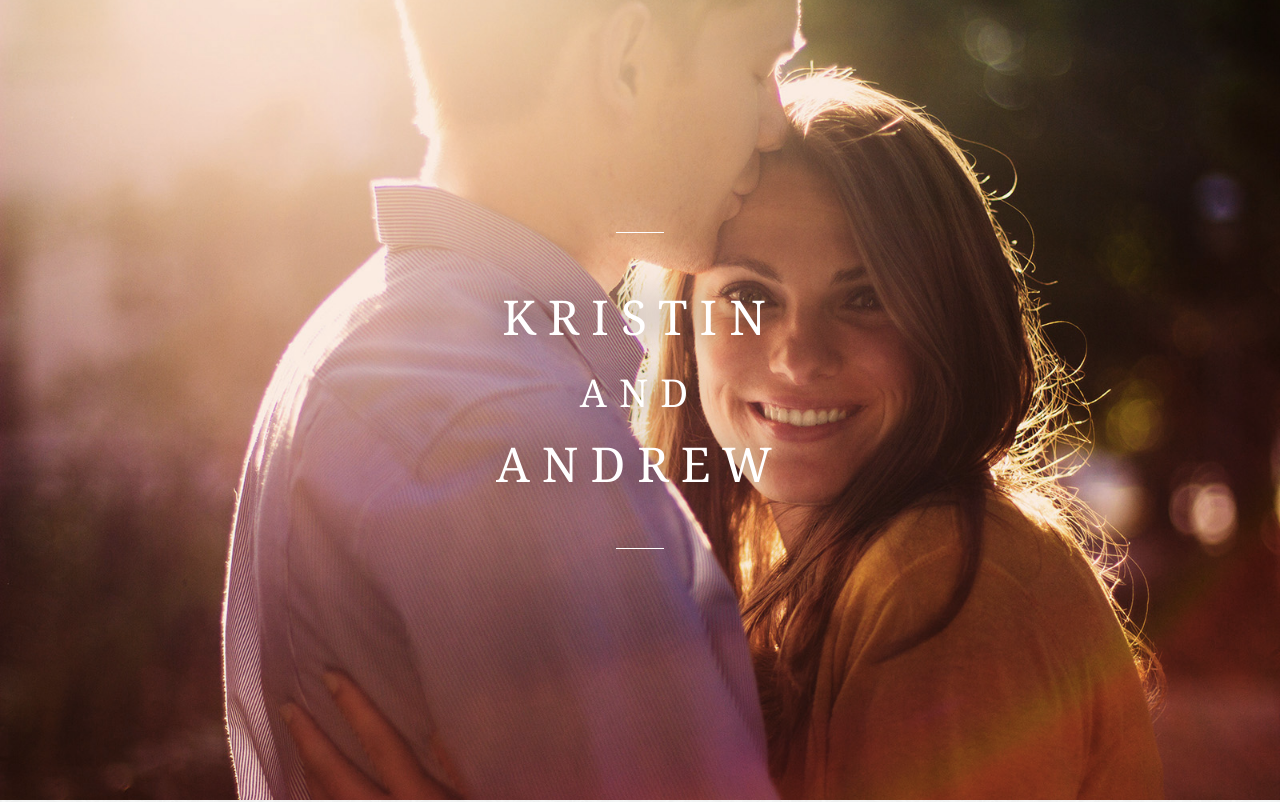
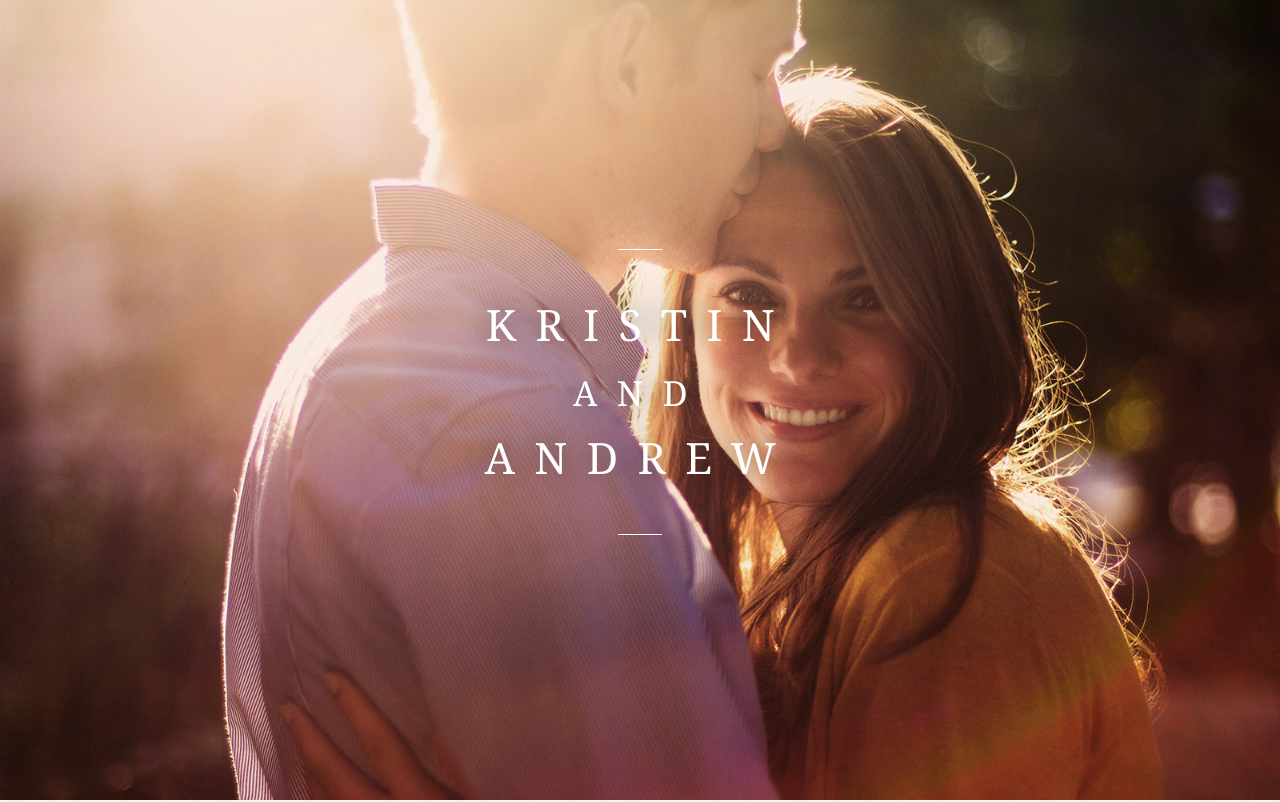
Before and after one commit to aspencer116/kristin-and-andrew, a website: page index.html in a window 1280 px wide. Shown: the top 802 px of the page. Drawn offline with Linux system fonts and the light colour scheme; a web font is replaced by a local one.

Commit message:
fix: add div around hero text to contain it

```diff
--- a/index.html
+++ b/index.html
@@ -30,7 +30,9 @@
 </head>
 <body>
   <section class="hero">
-    <h1 class="hero--headline">Kristin <small>and</small> Andrew</h1>
+    <div class="hero--container">
+      <h1 class="hero--headline">Kristin <small>and</small> Andrew</h1>
+    </div>
   </section>
   <section class="welcome">
     <div class="welcome--contain">
--- a/scss/modules/_hero.scss
+++ b/scss/modules/_hero.scss
@@ -6,21 +6,30 @@
   background-size: cover;
 }
 
+.hero--container {
+  width: 10em; //240px
+  margin: 0 auto;
+  display: block;
+
+  @media ($bp-larger-than-phablet) {
+    width: 15em; //240px
+  }
+}
+
 .hero--headline {
   text-align: center;
   color: #fff;
   font-family: $f-serif;
   font-weight: 300;
-  font-size: 1.5em;
+  font-size: 1.25em;
   line-height: 1.5em;
   padding-top: calc(50vh - 4.5em); //center the words vertically
   text-shadow: 0 0 0.75em rgba(0, 0, 0, 0.75);
-  letter-spacing: 0.25em;
+  letter-spacing: 0.45em;
   text-transform: uppercase;
-  word-spacing: 999999px; //one word per line
 
   @media ($bp-larger-than-phablet) {
-    font-size: 2em;
+    font-size: 1.8em;
   }
 
   &:after, &:before{
```
Also changed, not shown: css/skeleton.css.
